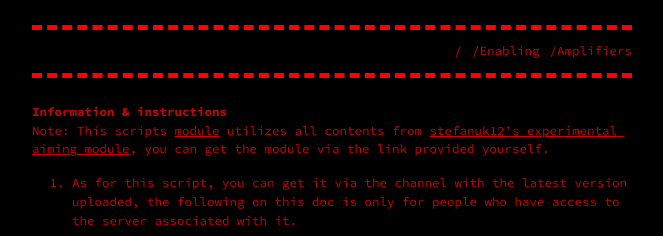
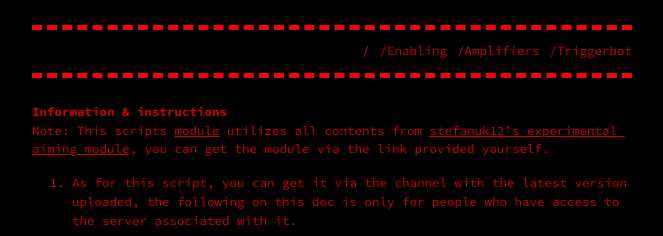
Before and after one commit to Darkfire0576/Darkus, a Jekyll site: the page built from index.md, in a window 1280 px wide. Shown: the top 236 px of the page, without its empty margins (308-971 px from the left). Built offline with Jekyll 4.4.1, drawn with Linux system fonts in a browser that asks for light colours.

Commit message:
Update _config.yml

```diff
--- a/_config.yml
+++ b/_config.yml
@@ -4,6 +4,7 @@ header_pages:
   - index.md
   - Enabling.md
   - Amplifiers.md
+  - Triggerbot.md
 
 #footer: 'follow us on <a href="https://twitter.com/">twitter</a>'
 
```
